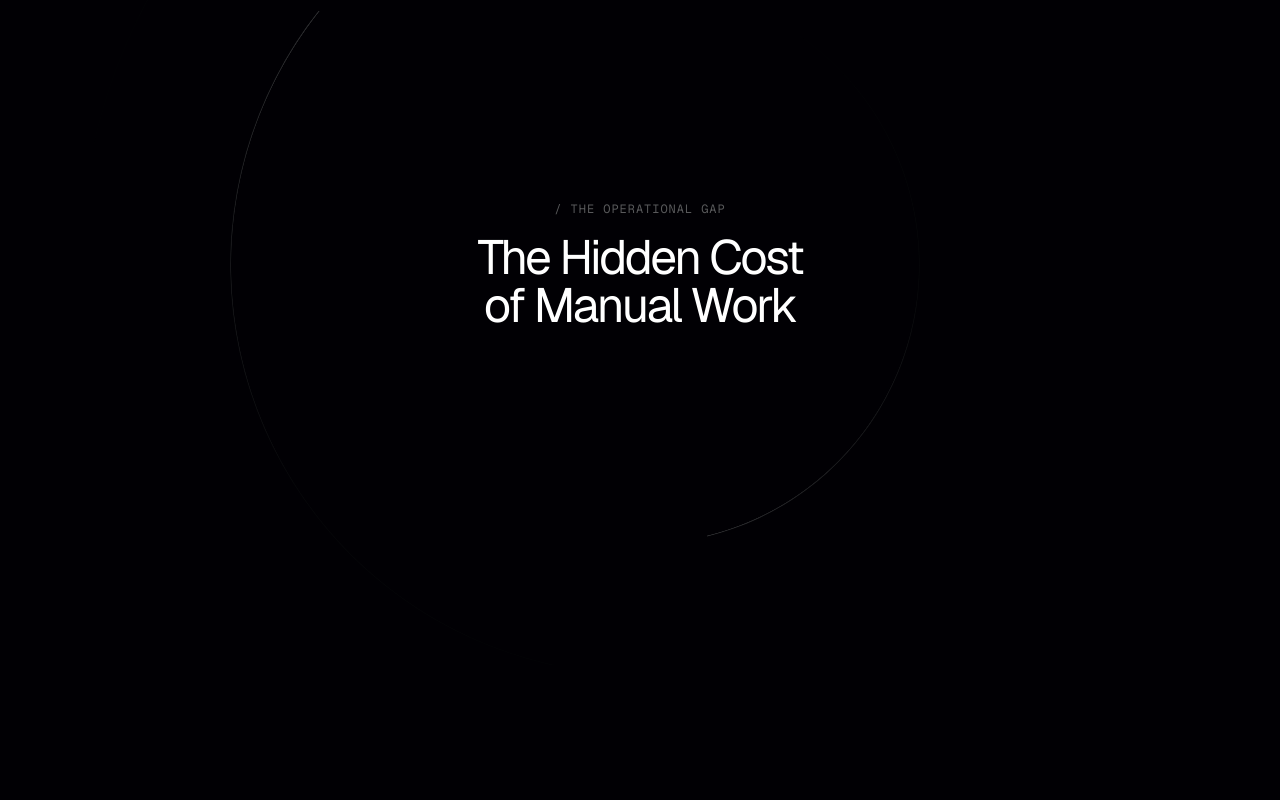
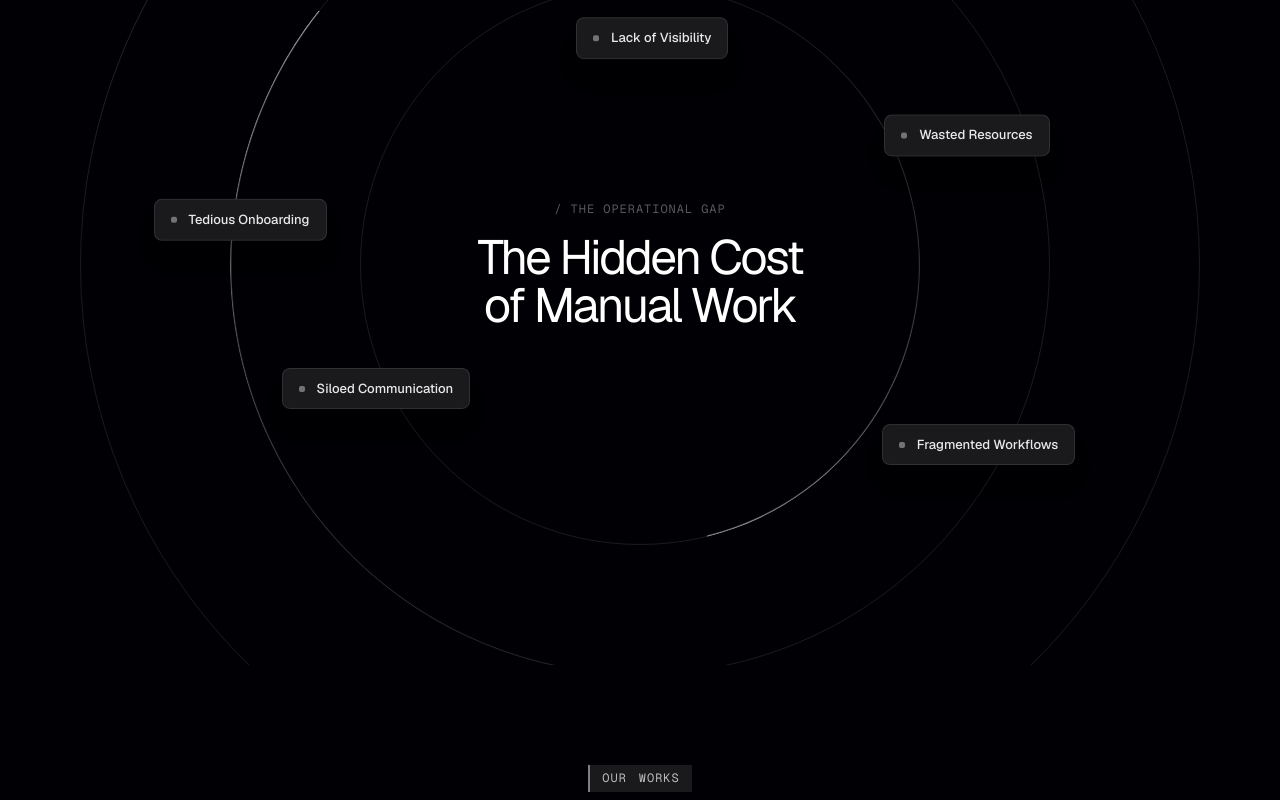
Before and after one commit to Janiya-99/Pixandco-Web, a Next.js app: page / in a window 1280 px wide. Shown: the part 1320-2120 px from the top of the page. Built offline with nearby package versions, Linux system fonts and the light colour scheme.

Commit message:
refactor: remove scroll-based animations from ConcentricScrollSection and update AnimatedEyebrow to use div container

```diff
--- a/src/components/sections/home/concentric-scroll-section.tsx
+++ b/src/components/sections/home/concentric-scroll-section.tsx
@@ -1,107 +1,45 @@
 "use client";
 
-import { useRef, ReactNode } from "react";
-import { motion, useScroll, useTransform, MotionValue } from "framer-motion";
+import { motion } from "framer-motion";
 import { Reveal } from "@/components/motion/reveal";
 
 // --- REUSABLE COMPONENTS ---
 
-interface ScrollContainerProps {
-  children: (scrollYProgress: MotionValue<number>) => ReactNode;
-  height?: string;
-  className?: string;
-  id?: string;
-}
-
-export function ScrollContainer({ children, height = "300vh", className = "", id }: ScrollContainerProps) {
-  const targetRef = useRef<HTMLDivElement>(null);
-  const { scrollYProgress } = useScroll({
-    target: targetRef,
-    offset: ["start start", "end end"],
-  });
-
-  return (
-    <section id={id} ref={targetRef} className={`relative ${className}`} style={{ height }}>
-      <div className="sticky top-0 flex h-screen w-full items-center justify-center overflow-hidden bg-[#010004]">
-        {children(scrollYProgress)}
-      </div>
-    </section>
-  );
-}
-
-export function ConcentricRings({ scrollYProgress }: { scrollYProgress: MotionValue<number> }) {
-  const ringOpacity = useTransform(scrollYProgress, [0, 0.15, 0.85, 1], [0.2, 1, 1, 0]);
-
+export function ConcentricRings() {
   const Ring = ({ sizeClasses, duration, reverse = false, delay = 0, initialRotate = 0 }: { sizeClasses: string, duration: number, reverse?: boolean, delay?: number, initialRotate?: number }) => (
+    <div className={`absolute ${sizeClasses} rounded-full border border-white/10`}>
       <motion.div
         initial={{ rotate: initialRotate }}
         animate={{ rotate: initialRotate + (reverse ? -360 : 360) }}
         transition={{ duration, repeat: Infinity, ease: "linear", delay }}
-      className={`absolute ${sizeClasses} rounded-full`}
+        className="absolute inset-[-1px] rounded-full pointer-events-none"
         style={{
-        background: `conic-gradient(from 0deg, transparent 0%, transparent 60%, rgba(255,255,255,0.1) 80%, rgba(255,255,255,0.8) 100%)`,
-        WebkitMaskImage: `radial-gradient(circle closest-side, transparent calc(100% - 1.5px), black calc(100% - 1px))`,
-        maskImage: `radial-gradient(circle closest-side, transparent calc(100% - 1.5px), black calc(100% - 1px))`,
+          background: `conic-gradient(from 0deg, transparent 0%, transparent 60%, rgba(255,255,255,0.15) 80%, rgba(255,255,255,0.8) 100%)`,
+          WebkitMaskImage: `radial-gradient(circle closest-side, transparent calc(100% - 2px), black calc(100%))`,
+          maskImage: `radial-gradient(circle closest-side, transparent calc(100% - 2px), black calc(100%))`
         }}
       />
+    </div>
   );
 
   return (
-    <motion.div
-      style={{ opacity: ringOpacity }}
-      className="absolute inset-0 flex items-center justify-center pointer-events-none"
-    >
+    <div className="absolute inset-0 flex items-center justify-center pointer-events-none">
       <Ring sizeClasses="h-[230px] w-[230px] md:h-[410px] md:w-[410px] lg:h-[560px] lg:w-[560px]" duration={15} initialRotate={0} />
       <Ring sizeClasses="h-[390px] w-[390px] md:h-[610px] md:w-[610px] lg:h-[820px] lg:w-[820px]" duration={25} reverse delay={-5} initialRotate={120} />
       <Ring sizeClasses="h-[560px] w-[560px] md:h-[820px] md:w-[820px] lg:h-[1120px] lg:w-[1120px]" duration={35} delay={-10} initialRotate={240} />
-    </motion.div>
+    </div>
   );
 }
 
 interface FloatingBadgeProps {
   label: string;
   position: string;
-  triggerRange: [number, number];
-  scrollYProgress: MotionValue<number>;
   floatDuration: number;
-  index: number;
 }
 
-export function FloatingBadge({ label, position, triggerRange, scrollYProgress, floatDuration }: FloatingBadgeProps) {
-  const maxProgress = useRef(0);
-
-  const getProgress = (val: number) => {
-    if (val === 0) maxProgress.current = 0;
-    if (val > maxProgress.current) maxProgress.current = val;
-    return maxProgress.current;
-  };
-
-  const opacity = useTransform(scrollYProgress, (val) => {
-    const p = getProgress(val);
-    if (p <= triggerRange[0]) return 0;
-    if (p >= triggerRange[1]) return 1;
-    return (p - triggerRange[0]) / (triggerRange[1] - triggerRange[0]);
-  });
-
-  const y = useTransform(scrollYProgress, (val) => {
-    const p = getProgress(val);
-    if (p <= triggerRange[0]) return 20;
-    if (p >= triggerRange[1]) return 0;
-    return 20 - ((p - triggerRange[0]) / (triggerRange[1] - triggerRange[0])) * 20;
-  });
-
-  const scale = useTransform(scrollYProgress, (val) => {
-    const p = getProgress(val);
-    if (p <= triggerRange[0]) return 0.9;
-    if (p >= triggerRange[1]) return 1;
-    return 0.9 + ((p - triggerRange[0]) / (triggerRange[1] - triggerRange[0])) * 0.1;
-  });
-
+export function FloatingBadge({ label, position, floatDuration }: FloatingBadgeProps) {
   return (
-    <motion.div
-      style={{ opacity, y, scale }}
-      className={`absolute z-20 ${position}`}
-    >
+    <div className={`absolute z-20 ${position}`}>
       <motion.div
         animate={{ y: [0, -8, 0] }}
         transition={{ duration: floatDuration, repeat: Infinity, ease: "easeInOut" }}
@@ -110,25 +48,23 @@ export function FloatingBadge({ label, position, triggerRange, scrollYProgress,
         <span className="size-1.5 rounded-[2px] bg-neutral-500" />
         {label}
       </motion.div>
-    </motion.div>
+    </div>
   );
 }
 
 // --- COMBINED SECTION ---
 
 const BADGES = [
-  { id: "wasted-resources", label: "Wasted Resources", position: "top-[32%] right-[18%]", floatDuration: 4.2, triggerRange: [0.1, 0.2] as [number, number] },
-  { id: "siloed-comm", label: "Siloed Communication", position: "bottom-[32%] left-[22%]", floatDuration: 3.5, triggerRange: [0.25, 0.35] as [number, number] },
-  { id: "lack-visibility", label: "Lack of Visibility", position: "top-[20%] left-[45%]", floatDuration: 4.8, triggerRange: [0.4, 0.5] as [number, number] },
-  { id: "tedious-onboarding", label: "Tedious Onboarding", position: "top-[42%] left-[12%]", floatDuration: 3.8, triggerRange: [0.55, 0.65] as [number, number] },
-  { id: "fragmented-workflows", label: "Fragmented Workflows", position: "bottom-[24%] right-[16%]", floatDuration: 4.5, triggerRange: [0.7, 0.8] as [number, number] },
+  { id: "wasted-resources", label: "Wasted Resources", position: "top-[32%] right-[18%]", floatDuration: 4.2 },
+  { id: "siloed-comm", label: "Siloed Communication", position: "bottom-[32%] left-[22%]", floatDuration: 3.5 },
+  { id: "lack-visibility", label: "Lack of Visibility", position: "top-[20%] left-[45%]", floatDuration: 4.8 },
+  { id: "tedious-onboarding", label: "Tedious Onboarding", position: "top-[42%] left-[12%]", floatDuration: 3.8 },
+  { id: "fragmented-workflows", label: "Fragmented Workflows", position: "bottom-[24%] right-[16%]", floatDuration: 4.5 },
 ];
 
 export function ConcentricScrollSection() {
   return (
-    <ScrollContainer id="problems" height="300vh" className="text-white">
-      {(scrollYProgress) => (
-        <>
+    <section id="problems" className="relative min-h-screen w-full flex items-center justify-center overflow-hidden bg-[#010004] text-white py-32">
       <Reveal className="z-10 max-w-xl text-center px-4 flex flex-col items-center">
         <p className="mb-4 text-[10px] font-mono text-neutral-500 uppercase tracking-[0.2em] eyebrow text-white/35">
           / THE OPERATIONAL GAP
@@ -138,22 +74,17 @@ export function ConcentricScrollSection() {
         </h2>
       </Reveal>
 
-          <ConcentricRings scrollYProgress={scrollYProgress} />
+      <ConcentricRings />
 
       {/* Orbiting Floating Badges */}
-          {BADGES.map((badge, index) => (
+      {BADGES.map((badge) => (
         <FloatingBadge
           key={badge.id}
           label={badge.label}
           position={badge.position}
           floatDuration={badge.floatDuration}
-              index={index}
-              scrollYProgress={scrollYProgress}
-              triggerRange={badge.triggerRange}
         />
       ))}
-        </>
-      )}
-    </ScrollContainer>
+    </section>
   );
 }
--- a/src/components/ui/animated-eyebrow.tsx
+++ b/src/components/ui/animated-eyebrow.tsx
@@ -6,12 +6,12 @@ import { HyperText } from "./hyper-text"
 import { cn } from "@/lib/utils"
 
 export function AnimatedEyebrow({ text, className }: { text: string, className?: string }) {
-  const ref = useRef<HTMLParagraphElement>(null)
+  const ref = useRef<HTMLDivElement>(null)
   const isInView = useInView(ref, { margin: "-10%" })
   const [bgLoaded, setBgLoaded] = useState(false)
 
   return (
-    <p ref={ref} className={cn("eyebrow mb-7 relative z-10 inline-flex overflow-hidden border-l-2 border-white/50 px-3 py-1.5 text-white/70 uppercase", className)}>
+    <div ref={ref} className={cn("eyebrow mb-7 relative z-10 inline-flex overflow-hidden border-l-2 border-white/50 px-3 py-1.5 text-white/70 uppercase", className)}>
       <motion.div
         className="absolute inset-0 -z-10 origin-right bg-[#1a1a1d]"
         initial={{ scaleX: 0 }}
@@ -19,6 +19,6 @@ export function AnimatedEyebrow({ text, className }: { text: string, className?:
         transition={{ duration: 0.6, ease: "easeOut" }}
       />
       <HyperText text={text} animateOnLoad={false} triggerAnimation={isInView} onComplete={() => setBgLoaded(true)} />
-    </p>
+    </div>
   )
 }
```
Lines whose indentation alone changed are shown as unchanged.
